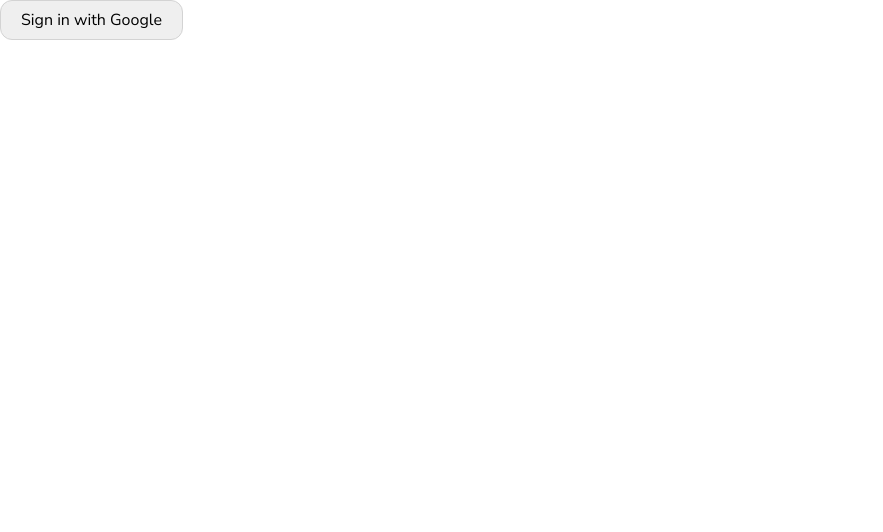
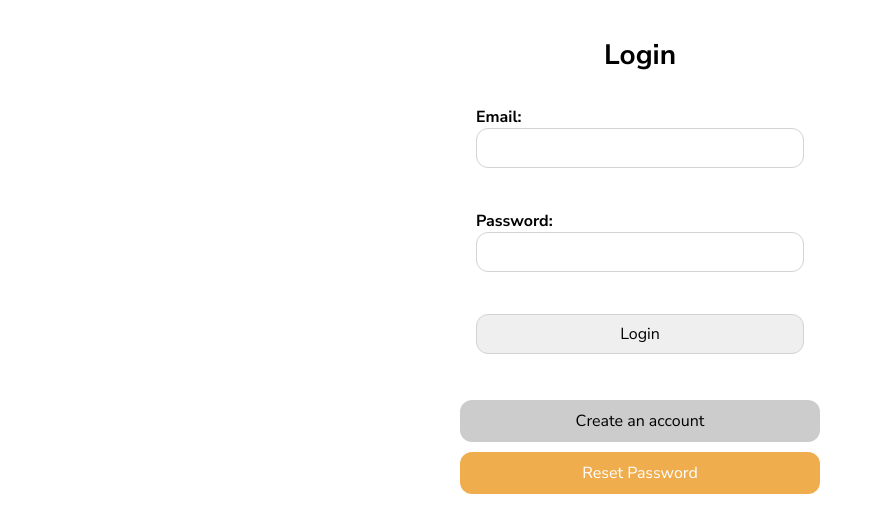
Before and after one commit to thomas-mol/brew-view, a React (Vite) app: page / in a window 1280 px wide. Shown: the top 532 px of the page, without its empty margins (0-883 px from the left). Built offline with nearby package versions, Linux system fonts and the light colour scheme; no server answers.

Commit message:
Add login functionality and sign up with email

```diff
--- a/src/components/LoginPage/LoginPage.tsx
+++ b/src/components/LoginPage/LoginPage.tsx
@@ -1,15 +1,110 @@
+import { useState } from "react";
 import { auth } from "../../config/firebase";
-import { GoogleAuthProvider, signInWithPopup } from "firebase/auth";
+import {
+  createUserWithEmailAndPassword,
+  signInWithEmailAndPassword,
+  sendPasswordResetEmail,
+} from "firebase/auth";
 
 const LoginPage = () => {
-  const signInWithGoogle = () => {
-    const provider = new GoogleAuthProvider();
-    signInWithPopup(auth, provider);
+  const [email, setEmail] = useState("");
+  const [password, setPassword] = useState("");
+  const [isSignUp, setIsSignUp] = useState(false);
+  const [error, setError] = useState<string | null>(null);
+  const [message, setMessage] = useState<string | null>(null);
+
+  const handleFormSubmit = async (e: React.FormEvent) => {
+    e.preventDefault();
+    setError(null);
+    setMessage(null);
+
+    try {
+      if (isSignUp) {
+        await createUserWithEmailAndPassword(auth, email, password);
+        setMessage("Account created successfully! You can now log in.");
+      } else {
+        await signInWithEmailAndPassword(auth, email, password);
+      }
+    } catch (err: any) {
+      setError(err.message || "An error occurred. Please try again.");
+    }
+  };
+
+  const handlePasswordReset = async () => {
+    setError(null);
+    setMessage(null);
+
+    try {
+      await sendPasswordResetEmail(auth, email);
+      setMessage("Password reset email sent! Check your inbox.");
+    } catch (err: any) {
+      setError(err.message || "Failed to send password reset email.");
+    }
   };
 
   return (
-    <div>
-      <button onClick={signInWithGoogle}>Sign in with Google</button>
+    <div style={{ padding: "20px", maxWidth: "400px", margin: "auto" }}>
+      <h1>{isSignUp ? "Sign Up" : "Login"}</h1>
+      {error && <p style={{ color: "red" }}>{error}</p>}
+      {message && <p style={{ color: "green" }}>{message}</p>}
+      <form onSubmit={handleFormSubmit} style={{ marginBottom: "20px" }}>
+        <div>
+          <label htmlFor="email">Email:</label>
+          <input
+            id="email"
+            type="email"
+            value={email}
+            onChange={(e) => setEmail(e.target.value)}
+            required
+            style={{ display: "block", width: "100%", marginBottom: "10px" }}
+          />
+        </div>
+        <div>
+          <label htmlFor="password">Password:</label>
+          <input
+            id="password"
+            type="password"
+            value={password}
+            onChange={(e) => setPassword(e.target.value)}
+            required
+            style={{ display: "block", width: "100%", marginBottom: "10px" }}
+          />
+        </div>
+        <button
+          type="submit"
+          style={{ display: "block", width: "100%", marginBottom: "10px" }}
+        >
+          {isSignUp ? "Sign Up" : "Login"}
+        </button>
+      </form>
+      <button
+        onClick={() => setIsSignUp((prev) => !prev)}
+        style={{
+          display: "block",
+          width: "100%",
+          marginBottom: "10px",
+          backgroundColor: "#ccc",
+          padding: "10px",
+          border: "none",
+          cursor: "pointer",
+        }}
+      >
+        {isSignUp ? "Already have an account? Login" : "Create an account"}
+      </button>
+      <button
+        onClick={handlePasswordReset}
+        style={{
+          display: "block",
+          width: "100%",
+          backgroundColor: "#f0ad4e",
+          color: "#fff",
+          padding: "10px",
+          border: "none",
+          cursor: "pointer",
+        }}
+      >
+        Reset Password
+      </button>
     </div>
   );
 };
--- a/src/components/ProfilePage/ProfilePage.tsx
+++ b/src/components/ProfilePage/ProfilePage.tsx
@@ -1,8 +1,20 @@
 import { motion } from "framer-motion";
 import { auth } from "../../config/firebase";
+import { useNavigate } from "react-router-dom";
 import "./ProfilePage.css";
 
 const ProfilePage = () => {
+  const navigate = useNavigate();
+
+  const handleLogout = async () => {
+    try {
+      await auth.signOut();
+      navigate("/"); // Redirect to the login page after logout
+    } catch (error) {
+      console.error("Error logging out:", error);
+    }
+  };
+
   return (
     <motion.div
       initial={{ opacity: 0 }}
@@ -11,11 +23,14 @@ const ProfilePage = () => {
       exit={{ opacity: 0 }}
     >
       <div className="page">
-        <h2>Profile of {auth.currentUser?.displayName} </h2>
-        <img src={auth.currentUser?.photoURL || ""} alt="" />
-        <p>ID : {auth.currentUser?.uid}</p>
-        <p>Email : {auth.currentUser?.email}</p>
-        <p>{auth.currentUser?.phoneNumber}</p>
+        <h2>Profile of {auth.currentUser?.displayName || "User"} </h2>
+        <img src={auth.currentUser?.photoURL || ""} alt="User Avatar" />
+        <p>ID: {auth.currentUser?.uid}</p>
+        <p>Email: {auth.currentUser?.email}</p>
+        <p>{auth.currentUser?.phoneNumber || "No phone number provided"}</p>
+        <button onClick={handleLogout} className="logout-button">
+          Logout
+        </button>
       </div>
     </motion.div>
   );
```
